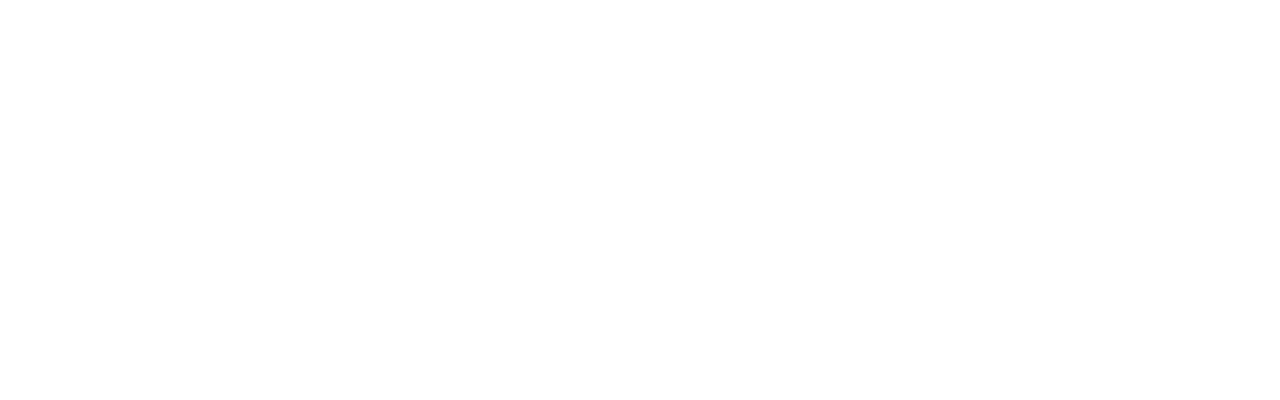
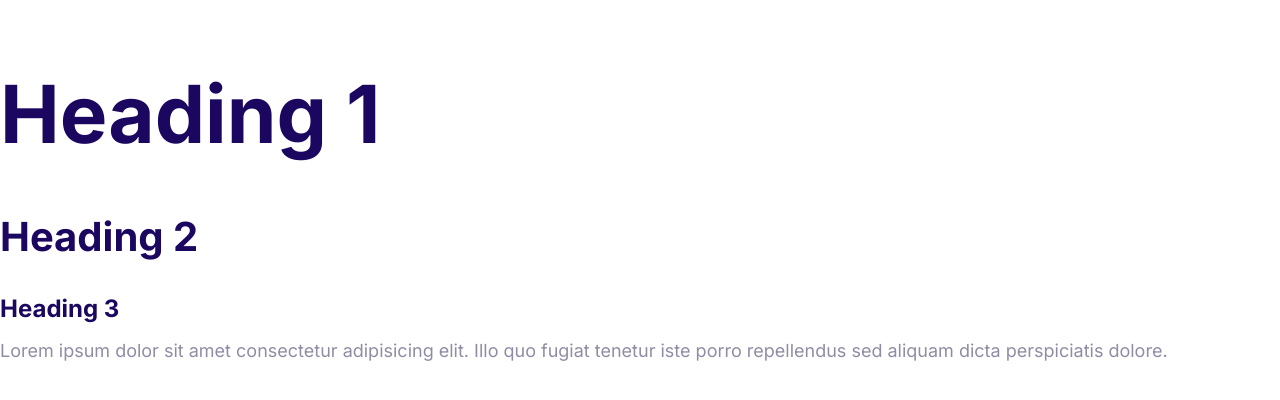
Before and after one commit to knight0809/kyro, a plain HTML site: page index.html in a window 1280 px wide. Drawn offline with Linux system fonts and the light colour scheme.

Commit message:
Define the styles for the fonts.

```diff
--- a/css/styles.css
+++ b/css/styles.css
@@ -5,3 +5,56 @@
   --color-headings: #1b0760;
   --color-body: #918ca4;
 }
+
+html {
+  /* 62.5% of 16px = 10px */
+  font-size: 62.5%;
+}
+
+body {
+  font-family: Inter, Arial, Helvetica, sans-serif;
+  font-size: 2.4rem;
+  line-height: 1.5;
+  color: var(--color-body);
+}
+
+h1,
+h2,
+h3 {
+  color: var(--color-headings);
+  margin-bottom: 1rem;
+}
+
+h1 {
+  font-size: 7rem;
+}
+
+h2 {
+  font-size: 4rem;
+}
+
+h3 {
+  font-size: 3rem;
+}
+
+p {
+  margin: 0;
+}
+
+@media screen and (min-width: 1024px) {
+  body {
+    font-size: 1.8rem;
+  }
+
+  h1 {
+    font-size: 8rem;
+  }
+
+  h2 {
+    font-size: 4rem;
+  }
+
+  h3 {
+    font-size: 2.4rem;
+  }
+}
--- a/index.html
+++ b/index.html
@@ -5,10 +5,16 @@
     <meta http-equiv="X-UA-Compatible" content="IE=edge">
     <meta name="viewport" content="width=device-width, initial-scale=1.0">
     <title>Document</title>
+    <link rel="preconnect" href="https://fonts.googleapis.com">
+    <link rel="preconnect" href="https://fonts.gstatic.com" crossorigin>
+    <link href="https://fonts.googleapis.com/css2?family=Inter:wght@400;700&display=swap" rel="stylesheet">
     <link rel="stylesheet" href="css/normalize.css">
     <link rel="stylesheet" href="css/styles.css">
 </head>
 <body>
-
+    <h1>Heading 1</h1>
+    <h2>Heading 2</h2>
+    <h3>Heading 3</h3>
+    <p>Lorem ipsum dolor sit amet consectetur adipisicing elit. Illo quo fugiat tenetur iste porro repellendus sed aliquam dicta perspiciatis dolore.</p>
 </body>
 </html>
```
